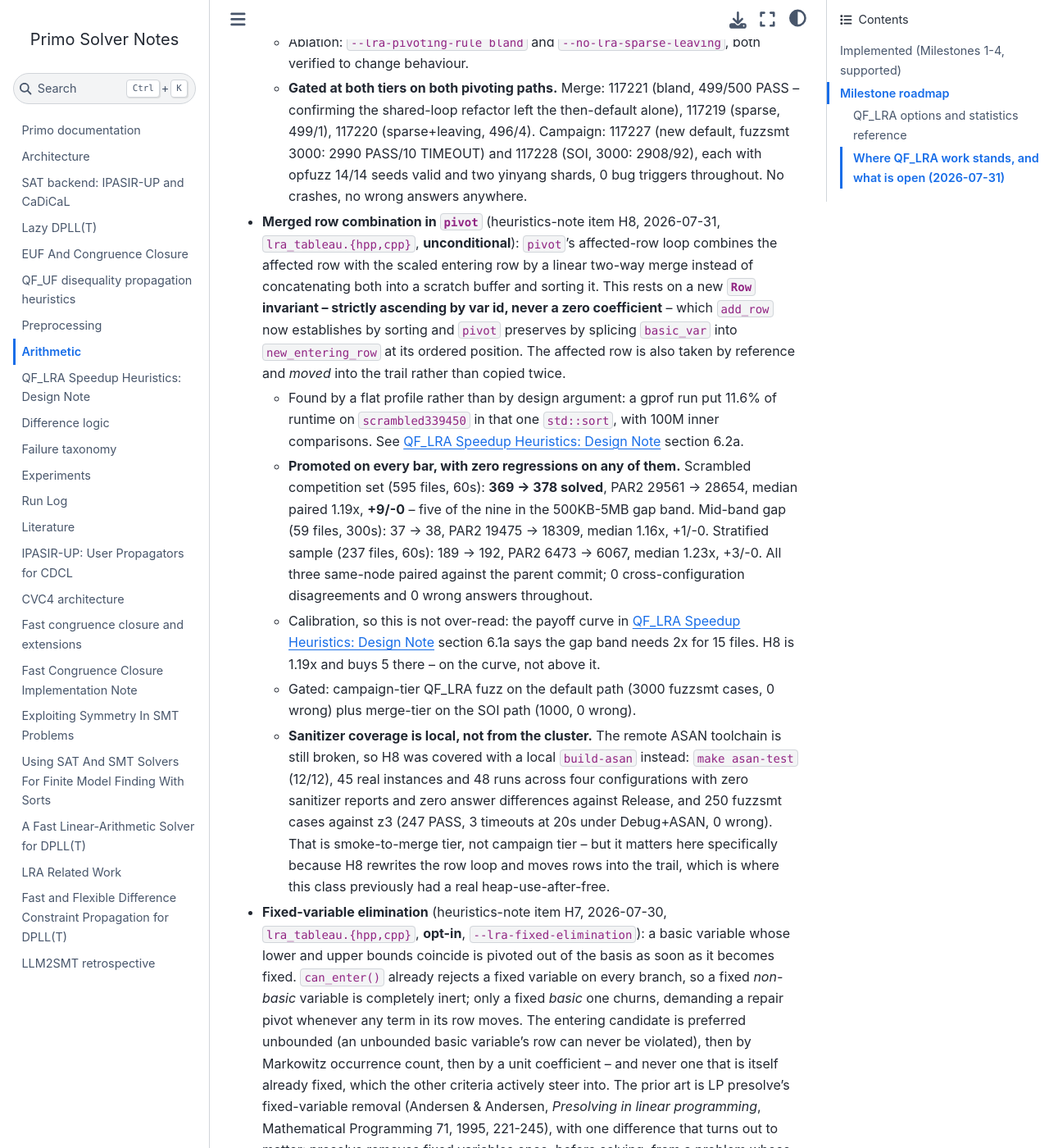
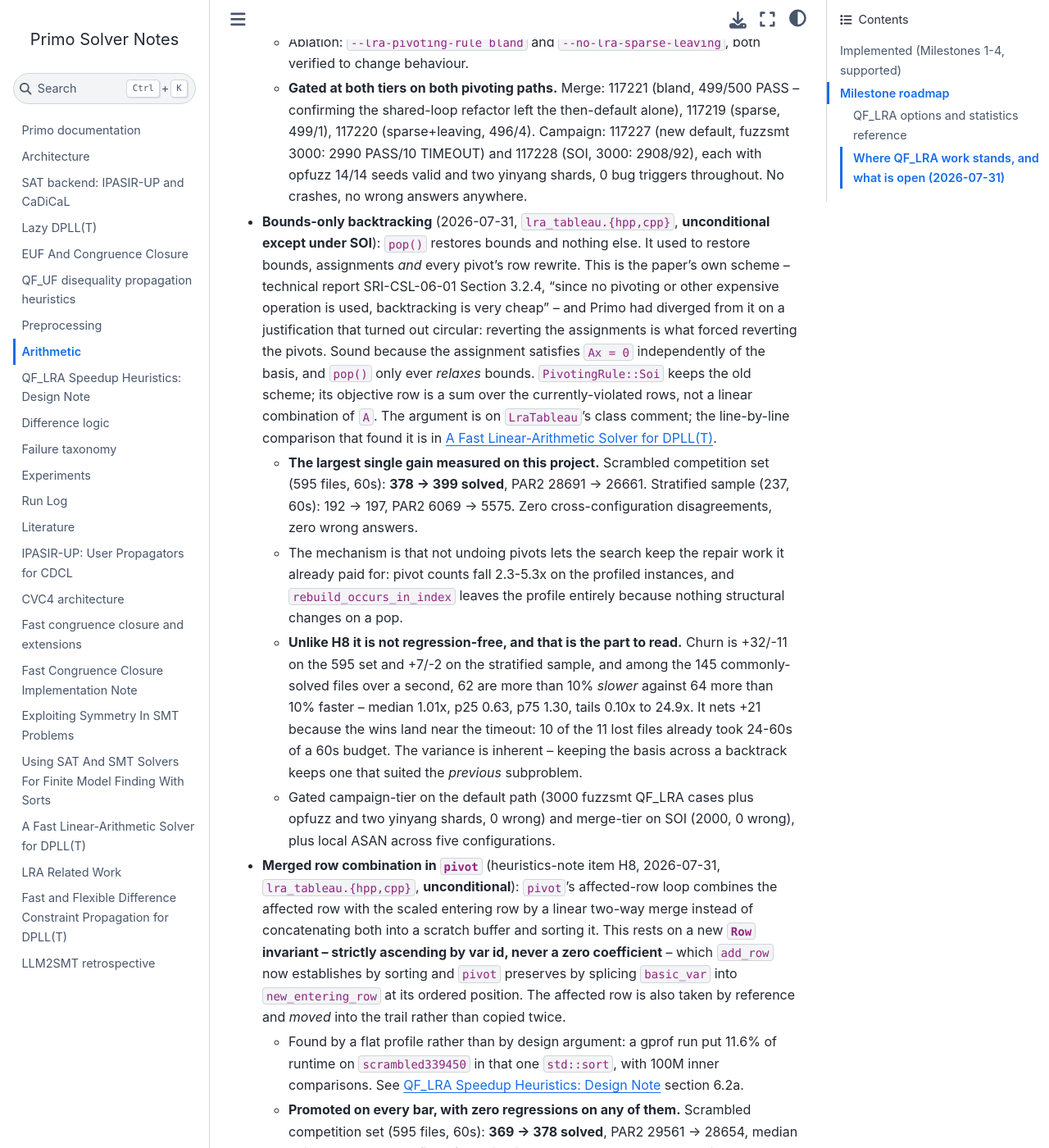
Before and after one commit to primo-solver/primo, a Jupyter Book: the page built from docs/arithmetic.md, in a window 1280 px wide and 1400 px high, scrolled down 11314 px. Shown: the whole window at 82% size. Built offline with Jupyter Book 1.0.4 settings and Sphinx 7.4.7 and the Sphinx Book theme 1.1.4, drawn with Linux system fonts in a browser that asks for light colours; some of the changed text lies outside the part shown.

Commit message:
Document bounds-only backtracking where promoted changes are recorded
The paper-map carried the finding but arithmetic.md's roadmap -- where
every promoted change is recorded -- had no entry, and its standing
summary still read 378 of 595.

Added the roadmap entry with the result, the mechanism, the gates, and
the regression profile stated as prominently as the +21. Updated the
headline to 399 of 595 against z3's 429, noting the day started at 369.

Also marked section 6.2a's rebuild_occurs_in_index finding superseded:
that call no longer happens on the default path, since a pop that
changes no row structure has no index to repair. The analysis stays as
the record of how the cost was characterised, with a postscript drawing
the actual lesson -- both attempted fixes were optimising a data
structure that only needed maintaining because of a divergence from the
paper somewhere else.

Co-Authored-By: Claude Opus 5 <noreply@anthropic.com>

```diff
--- a/docs/arithmetic.md
+++ b/docs/arithmetic.md
@@ -452,6 +452,38 @@ alternatives considered before/while implementing it.
     117227 (new default, fuzzsmt 3000: 2990 PASS/10 TIMEOUT) and 117228 (SOI,
     3000: 2908/92), each with opfuzz 14/14 seeds valid and two yinyang shards,
     0 bug triggers throughout. No crashes, no wrong answers anywhere.
+- **Bounds-only backtracking** (2026-07-31, `lra_tableau.{hpp,cpp}`,
+  **unconditional except under SOI**): `pop()` restores bounds and nothing
+  else. It used to restore bounds, assignments *and* every pivot's row
+  rewrite. This is the paper's own scheme -- technical report SRI-CSL-06-01
+  Section 3.2.4, "since no pivoting or other expensive operation is used,
+  backtracking is very cheap" -- and Primo had diverged from it on a
+  justification that turned out circular: reverting the assignments is what
+  forced reverting the pivots. Sound because the assignment satisfies
+  `Ax = 0` independently of the basis, and `pop()` only ever *relaxes*
+  bounds. `PivotingRule::Soi` keeps the old scheme; its objective row is a
+  sum over the currently-violated rows, not a linear combination of `A`. The
+  argument is on `LraTableau`'s class comment; the line-by-line comparison
+  that found it is in [](papers/fast-linear-arithmetic-dpllt.md).
+  - **The largest single gain measured on this project.** Scrambled
+    competition set (595 files, 60s): **378 -> 399 solved**, PAR2 28691 ->
+    26661. Stratified sample (237, 60s): 192 -> 197, PAR2 6069 -> 5575. Zero
+    cross-configuration disagreements, zero wrong answers.
+  - The mechanism is that not undoing pivots lets the search keep the repair
+    work it already paid for: pivot counts fall 2.3-5.3x on the profiled
+    instances, and `rebuild_occurs_in_index` leaves the profile entirely
+    because nothing structural changes on a pop.
+  - **Unlike H8 it is not regression-free, and that is the part to read.**
+    Churn is +32/-11 on the 595 set and +7/-2 on the stratified sample, and
+    among the 145 commonly-solved files over a second, 62 are more than 10%
+    *slower* against 64 more than 10% faster -- median 1.01x, p25 0.63, p75
+    1.30, tails 0.10x to 24.9x. It nets +21 because the wins land near the
+    timeout: 10 of the 11 lost files already took 24-60s of a 60s budget.
+    The variance is inherent -- keeping the basis across a backtrack keeps
+    one that suited the *previous* subproblem.
+  - Gated campaign-tier on the default path (3000 fuzzsmt QF_LRA cases plus
+    opfuzz and two yinyang shards, 0 wrong) and merge-tier on SOI (2000, 0
+    wrong), plus local ASAN across five configurations.
 - **Merged row combination in `pivot`** (heuristics-note item H8, 2026-07-31,
   `lra_tableau.{hpp,cpp}`, **unconditional**): `pivot`'s affected-row loop
   combines the affected row with the scaled entering row by a linear two-way
@@ -660,8 +692,9 @@ work wherever it was triggered.
 ### Where QF_LRA work stands, and what is open (2026-07-31)
 
 **The whole remaining gap against z3 is one band.** On the 595-file scrambled
-competition set at 60s, Primo solves **378** (job 117940, after item H8) to
-z3's 429 and cvc5's 351. The 500KB-5MB band accounts for essentially all of
+competition set at 60s, Primo solves **399** (job 118045, after item H8 and
+bounds-only backtracking) to z3's 429 and cvc5's 351 -- up from 369 at the
+start of 2026-07-31. The 500KB-5MB band accounts for essentially all of
 that deficit, and cvc5 solves only 9 of the 59 gap files there -- so it is a
 z3-specific capability, not general difficulty.
 
```
Also changed, not shown: docs/qf-lra-heuristics.md (+14 -3 lines).
